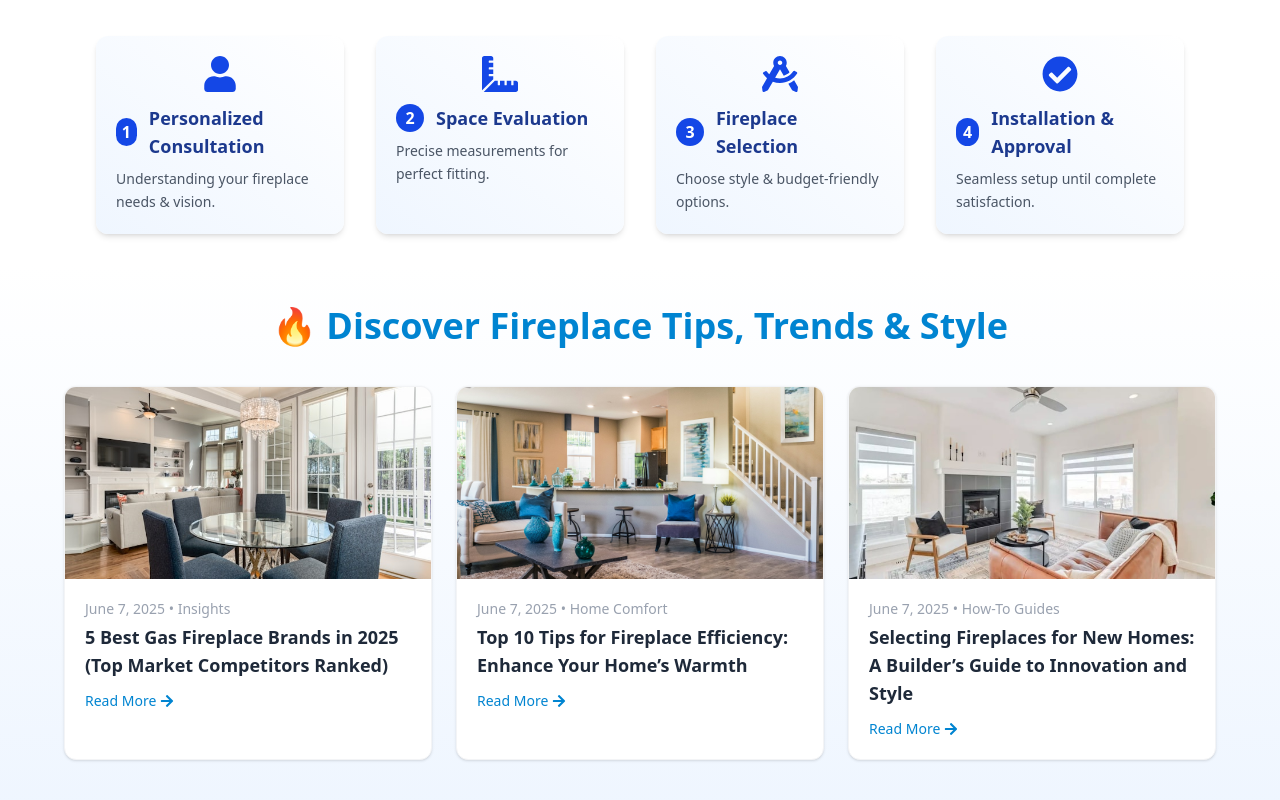
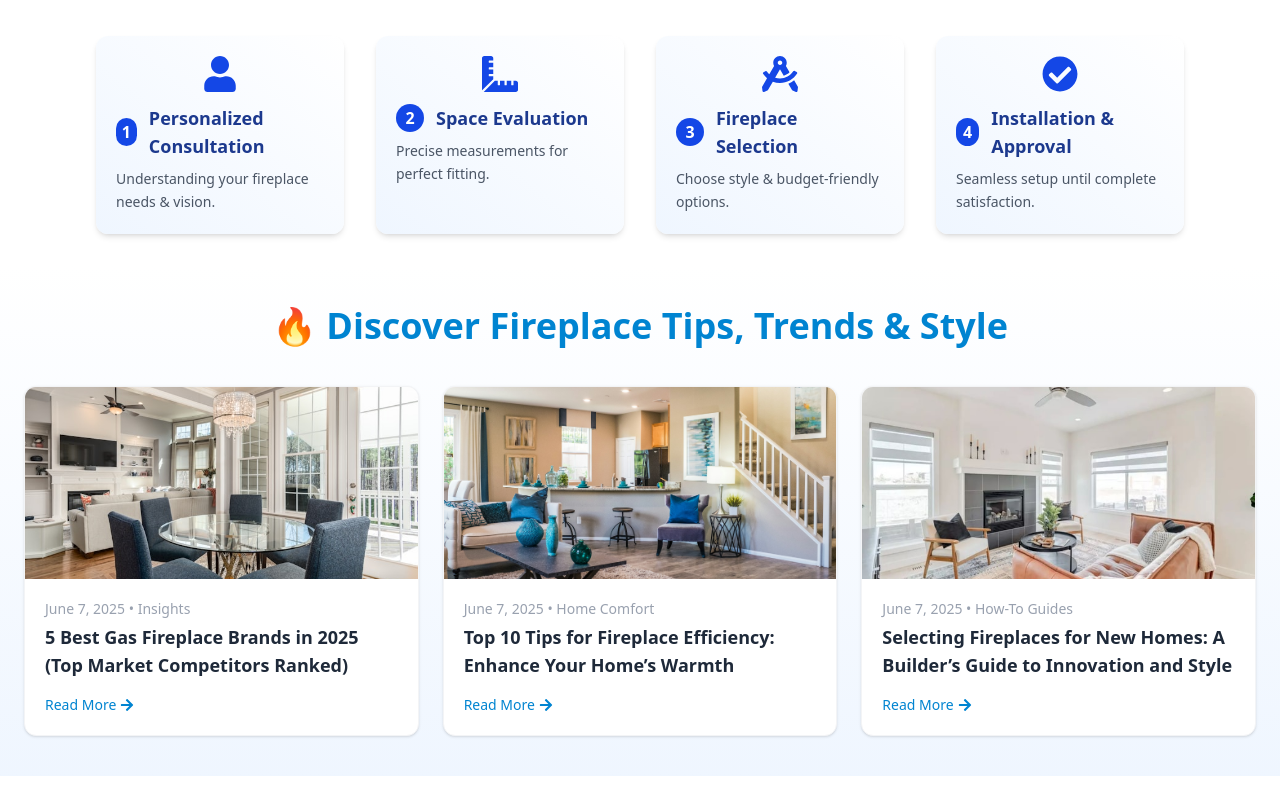
Before and after one commit to Rakhimunger/calgary, a React (Vite) app: page / in a window 1280 px wide. Shown: the part 2092-2892 px from the top of the page. After the commit the page ends 2868 px from the top, so only its background shows below. Built offline with nearby package versions, Linux system fonts and the light colour scheme.

Commit message:
BlogPage

```diff
--- a/src/Pages/BlogSlider.jsx
+++ b/src/Pages/BlogSlider.jsx
@@ -30,16 +30,16 @@ const blogPosts = [
 
 const BlogCards = () => {
   return (
-    <div className="w-full px-4 sm:px-6 py-10 bg-gradient-to-b from-white to-blue-50">
+    <div className="w-full px-4 sm:px-6 py-10 bg-gradient-to-b from-white to-blue-50 ">
       <h2 className="text-2xl sm:text-3xl md:text-4xl font-bold text-center text-sky-600 mb-10">
         🔥 Discover Fireplace Tips, Trends & Style
       </h2>
 
-      <div className="grid grid-cols-1 sm:grid-cols-2 md:grid-cols-3 gap-6 max-w-6xl mx-auto">
+      <div className="grid grid-cols-1 sm:grid-cols-2 md:grid-cols-3 gap-6 max-w-7xl mx-auto">
         {blogPosts.map((post, index) => (
           <div
             key={index}
-            className="group bg-white border border-gray-100 rounded-xl shadow-sm hover:shadow-lg transition-all duration-300 overflow-hidden"
+            className="group bg-white border border-gray-100 rounded-xl shadow-sm hover:shadow-lg transition-all duration-300 overflow-hidden flex flex-col"
           >
             <div className="overflow-hidden">
               <img
@@ -49,15 +49,17 @@ const BlogCards = () => {
               />
             </div>
 
-            <div className="p-4 sm:p-5">
+            <div className="p-4 sm:p-5 flex-1 flex flex-col justify-between">
+              <div>
                 <p className="text-xs sm:text-sm text-gray-400 mb-1">
                   {post.date} • {post.category}
                 </p>
                 <h3 className="text-base sm:text-lg font-semibold text-gray-800 group-hover:text-sky-600 transition-colors duration-300">
                   {post.title}
                 </h3>
+              </div>
 
-              <div className="flex items-center gap-1 mt-3 text-sm text-sky-600 font-medium transition-all group-hover:gap-2 duration-200">
+              <div className="flex items-center gap-1 mt-4 text-sm text-sky-600 font-medium transition-all group-hover:gap-2 duration-200">
                 <span>Read More</span>
                 <FaArrowRight className="transition-transform group-hover:translate-x-1" />
               </div>
```
Lines whose indentation alone changed are shown as unchanged.
